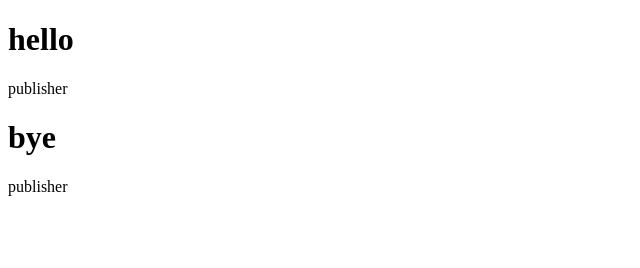
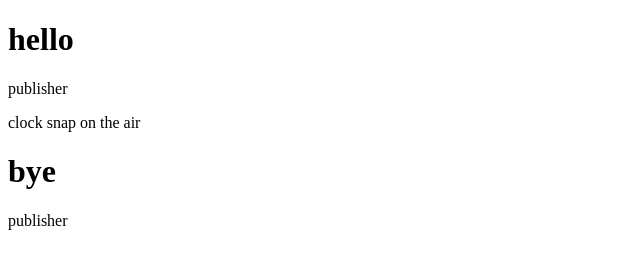
Before and after one commit to bambooPb/opentutorials_git_bambooPb, a plain HTML site: page index.html in a window 1280 px wide. Shown: the whole page, without its empty margins (0-640 px from the left). Drawn offline with Linux system fonts and the light colour scheme.

Commit message:
section 추가

```diff
--- a/index.html
+++ b/index.html
@@ -11,6 +11,11 @@
     <h1>hello</h1>
     <p>publisher</p>
   </header>
+  <section>
+    <article>
+      clock snap on the air
+    </article>
+  </section>
   <footer>
     <h1>bye</h1>
     <p>publisher</p>
```
